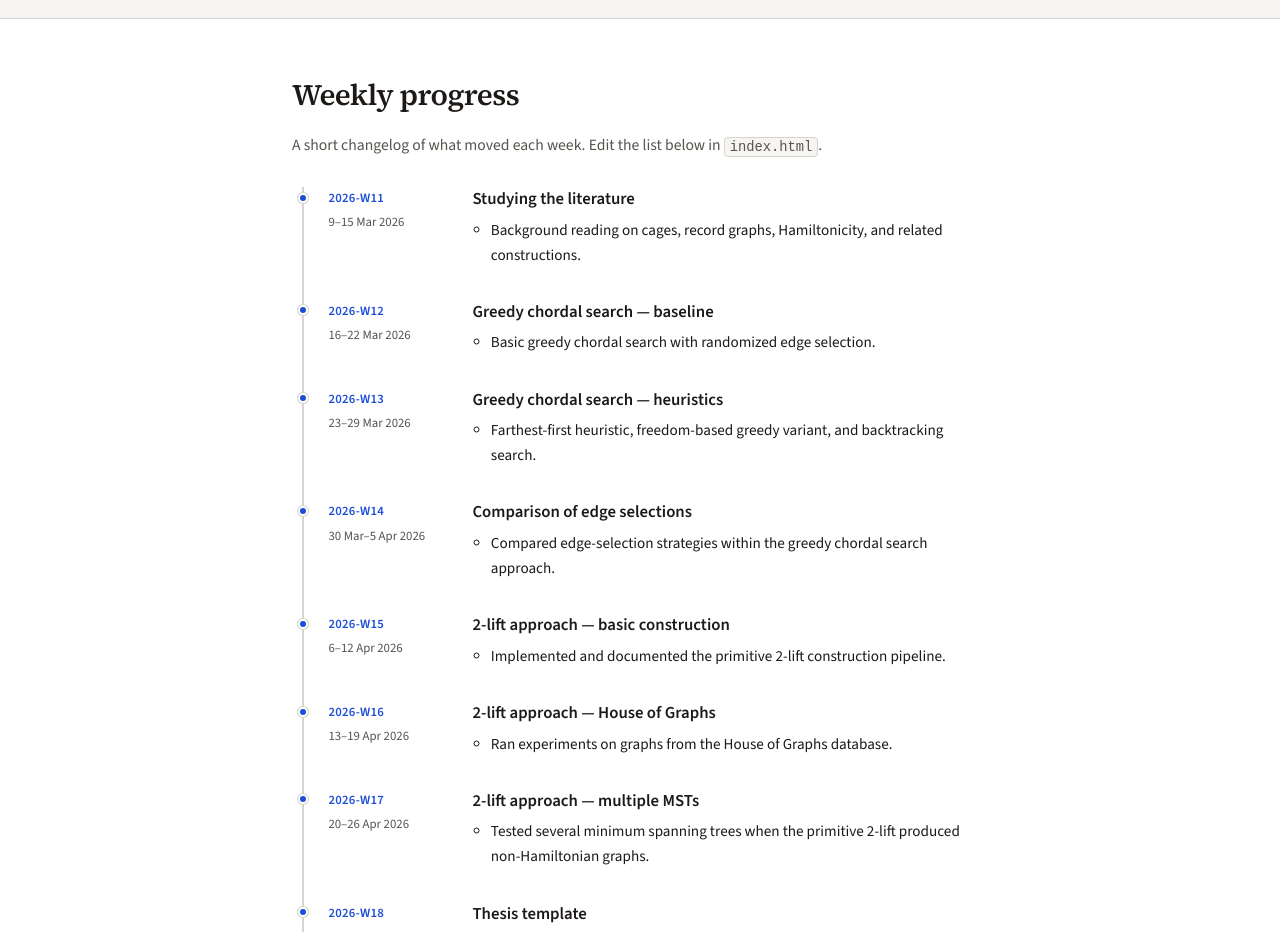
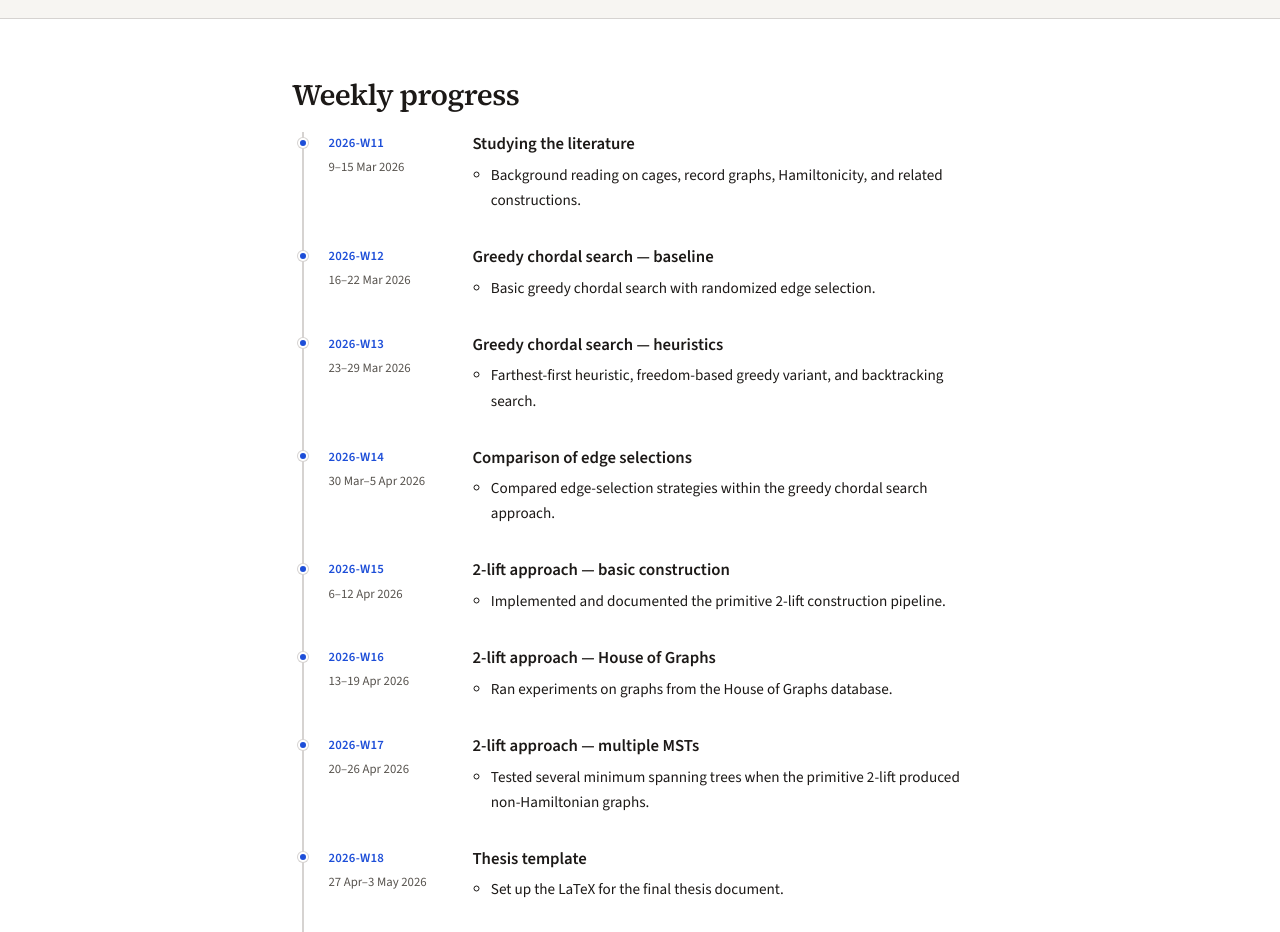
Before and after one commit to schmiqui/master-thesis-web, a website built with Vite: page index.html in a window 1280 px wide. Shown: the part 1100-2032 px from the top of the page. Built offline with nearby package versions, Linux system fonts and the light colour scheme.

Commit message:
Add files via upload

```diff
--- a/index.html
+++ b/index.html
@@ -66,7 +66,6 @@
     <section id="progress" class="section section--alt" aria-labelledby="progress-heading">
       <div class="wrap">
         <h2 id="progress-heading" class="section-heading">Weekly progress</h2>
-        <p class="section-lead">A short changelog of what moved each week. Edit the list below in <code>index.html</code>.</p>
         <div class="progress-root">
           <ol class="progress-timeline">
             <li class="progress-item">
```
